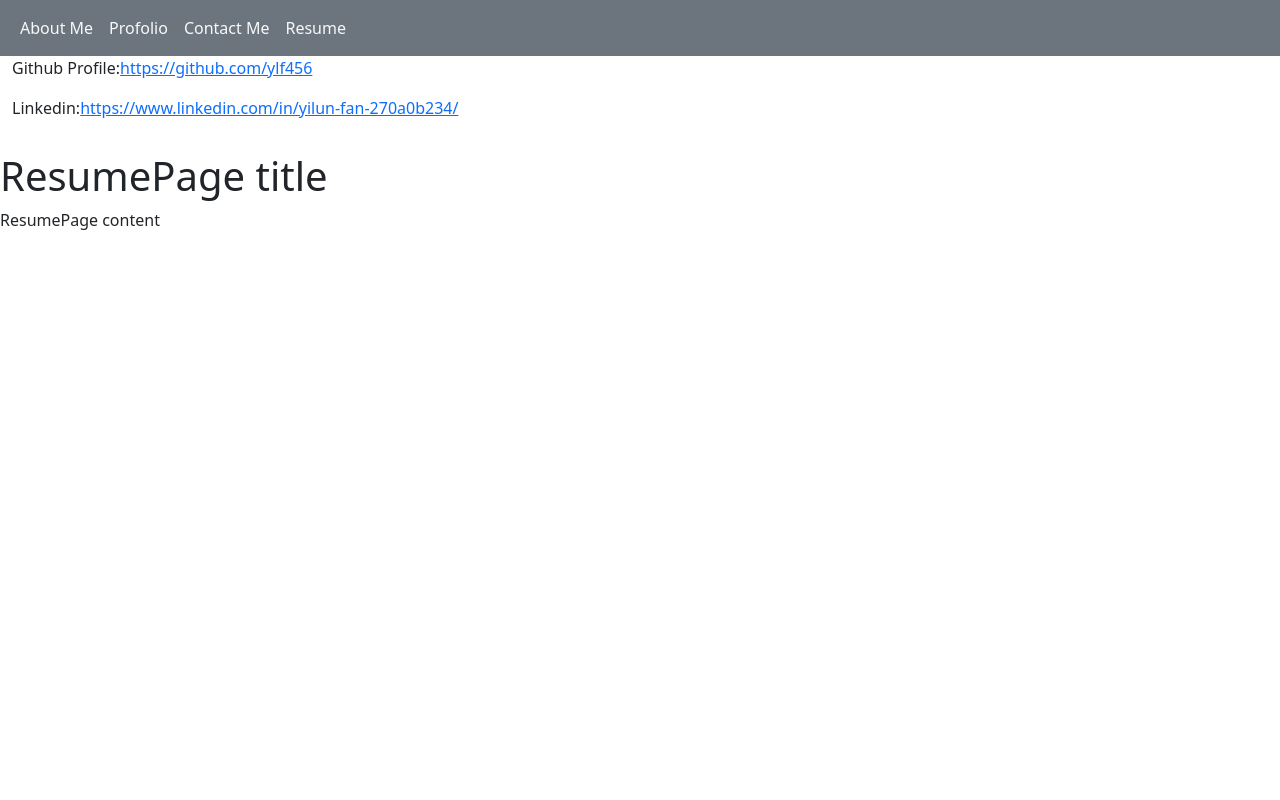
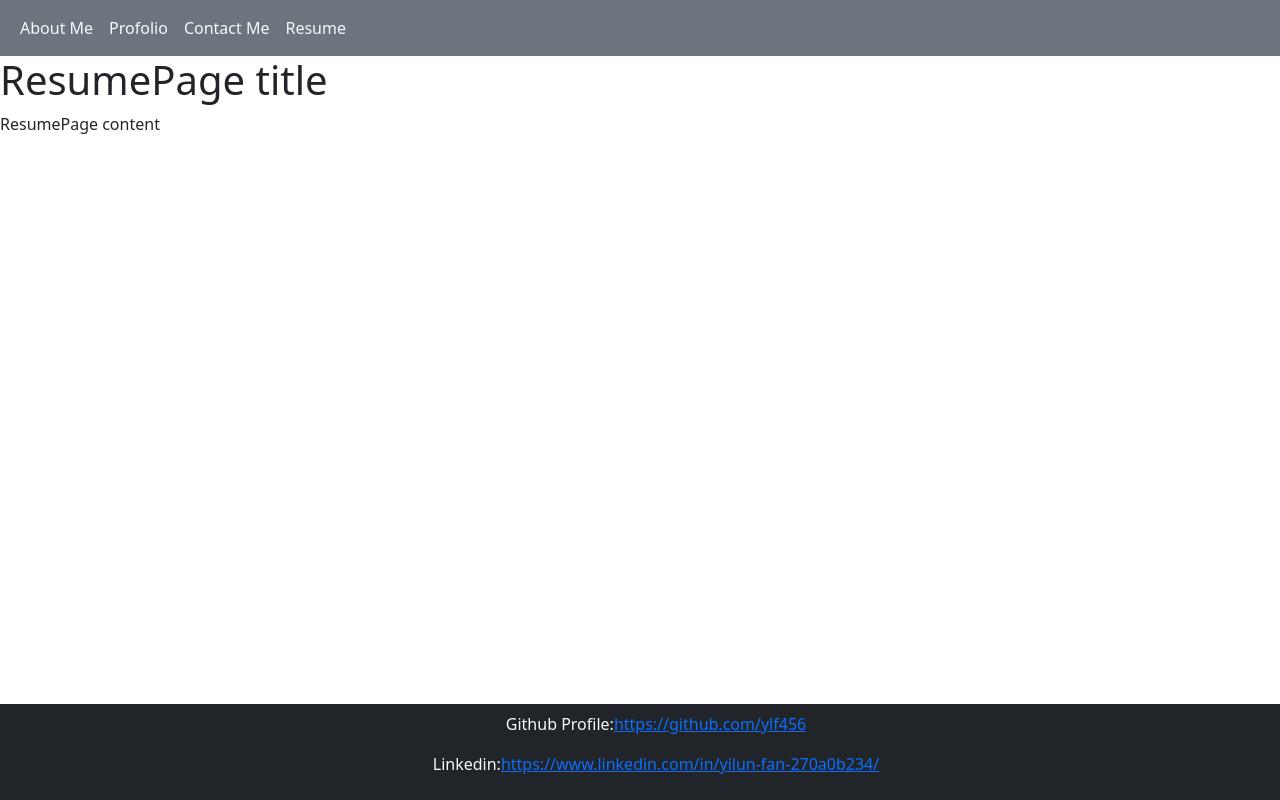
Before and after one commit to ylf456/module-20-challenge-ylf456-React-Portfolio, a React (Vite) app: page /resume in a window 1280 px wide. Built offline with nearby package versions, Linux system fonts and the light colour scheme.

Commit message:
stageing file

```diff
--- a/src/App.jsx
+++ b/src/App.jsx
@@ -8,8 +8,8 @@ function App() {
   return (
     <>
       <Nav />
+      <Outlet />
       <Footer />
-      <Outlet />
     </>
   );
 }
--- a/src/UI/footer/footerComponent.jsx
+++ b/src/UI/footer/footerComponent.jsx
@@ -6,10 +6,10 @@ footerContainer:{
 
 export default function FooterComponent({ links }) {
     return (
-      <footer className="footer">
-        <div className="container-fluid">
-          <div className="row" id="">
-            <ul className="">
+      <footer className="bg-dark text-light text-center py-2 text-lg">
+        <div className="container">
+          <div>
+            <ul>
               {links.map((link) => link)}
             </ul>
           </div>
--- a/src/UI/navbar/navbar.jsx
+++ b/src/UI/navbar/navbar.jsx
@@ -1,8 +1,11 @@
 // Bringing in the required import from 'react-router-dom'
-import { Link } from 'react-router-dom';   // Link is method that takes the page to the route without fully reload the page
-import NavbarComponent from './navbarComponent';
+import { Link } from "react-router-dom"; // Link is method that takes the page to the route without fully reload the page
+import NavbarComponent from "./navbarComponent";
+import { useState } from "react";
 
 export default function NavBar() {
+  const [select, setSelect] = useState("");
+
   // The Navbar UI component will render each of the Link elements in the links prop
   return (
     <NavbarComponent
@@ -18,7 +21,7 @@ export default function NavBar() {
         </Link>,
         <Link key={4} className="nav-link text-light" to="/resume">
           Resume
-     </Link>
+        </Link>,
       ]}
     />
   );
--- /dev/null
+++ b/src/index.css
@@ -0,0 +1,9 @@
+#root {
+  display: flex;
+  flex-direction: column;
+  min-height: 100vh
+}
+
+.body-content {
+    flex:1;
+}
--- a/src/main.jsx
+++ b/src/main.jsx
@@ -1,7 +1,7 @@
 import ReactDOM from 'react-dom/client';
 import {createBrowserRouter, RouterProvider } from 'react-router-dom';
 import 'bootstrap/dist/css/bootstrap.min.css';
-//import './index.css';
+import './index.css';
 
 // Bringing in the pages the router will use to conditionally show the appropriate views
 import App from './App';
@@ -42,7 +42,7 @@ const router = createBrowserRouter([
 ReactDOM.createRoot(document.getElementById('root')).render(
   <RouterProvider router={router} />
 );
-
+// add high light nav bar
 
 // AS AN employer looking for candidates with experience building single-page applications
 // I WANT to view a potential employee's deployed React portfolio of work samples
--- a/src/pages/AboutMePage.jsx
+++ b/src/pages/AboutMePage.jsx
@@ -1,6 +1,6 @@
 export default function AboutMePage() {
   return (
-    <div id="">
+    <div id="body-content">
       <h1>AboutMe Page title</h1>
       <p>AboutMe page content</p>
     </div>
--- a/src/pages/ContactMePage.jsx
+++ b/src/pages/ContactMePage.jsx
@@ -1,7 +1,7 @@
 import { Link } from 'react-router-dom';
 export default function ContactMePage() {
   return (
-    <div id="">
+    <div id="body-content">
       <h1>ContactMe Page title</h1>
       <p>ContactMe page content</p>
     </div>
--- a/src/pages/ErrorPage.jsx
+++ b/src/pages/ErrorPage.jsx
@@ -5,7 +5,7 @@ export default function ErrorPage() {
   console.error(error);
 
   return (
-    <div id="error-page">
+    <div className="body-content" id="error-page">
       <h1>Oops!</h1>
       <p>404. Something went wrong!</p>
       <p>
--- a/src/pages/PortfolioPage.jsx
+++ b/src/pages/PortfolioPage.jsx
@@ -1,6 +1,6 @@
 export default function Portfolio() {
   return (
-    <div id="">
+    <div className="body-content">
       <h1>Portfolio Page title</h1>
       <p>Portfolio page content</p>
     </div>
--- a/src/pages/ResumePage.jsx
+++ b/src/pages/ResumePage.jsx
@@ -1,6 +1,6 @@
 export default function ResumePage() {
     return (
-      <div id="">
+      <div className="body-content">
         <h1>ResumePage title</h1>
         <p>ResumePage content</p>
       </div>
```
Lines whose indentation alone changed are shown as unchanged.
